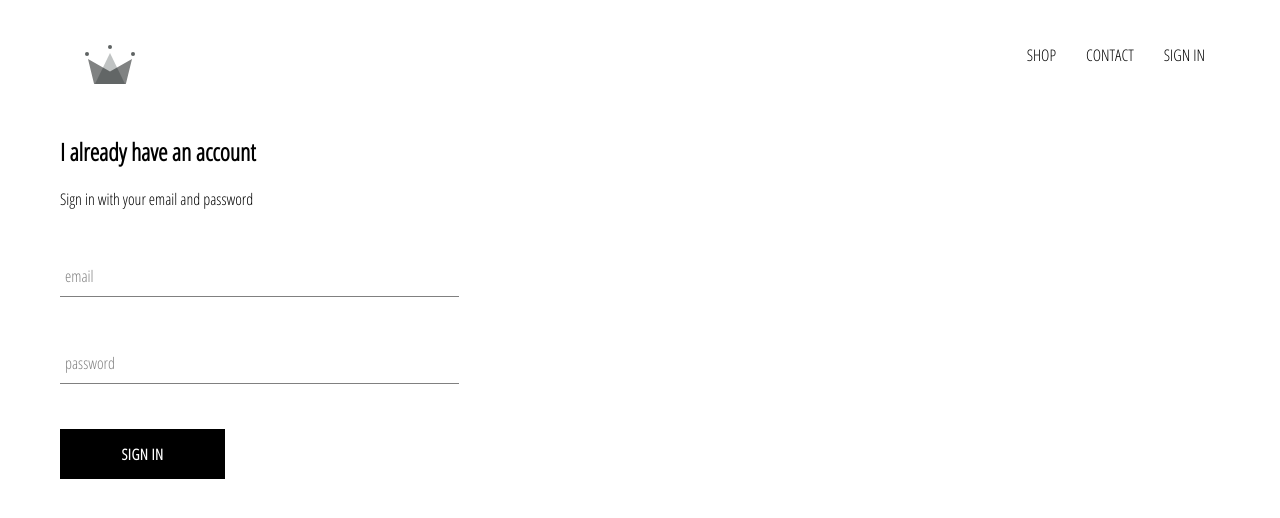
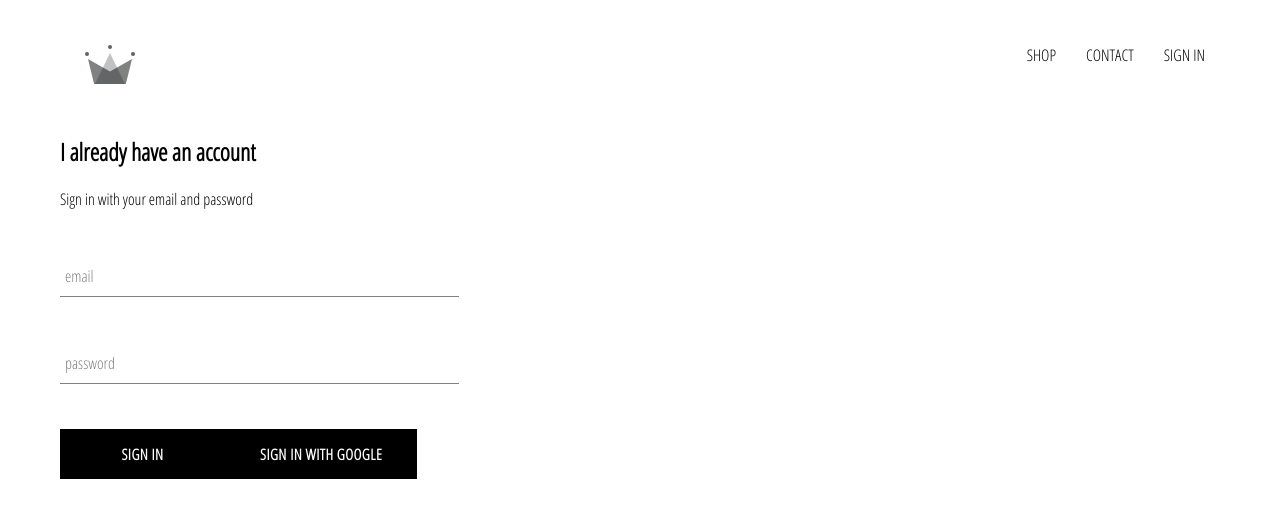
Before and after one commit to BaileyTheriault/ecom-fire, a React (Create React App) app: page /signin in a window 1280 px wide. Shown: the top 518 px of the page. Built offline with nearby package versions, Linux system fonts and the light colour scheme; no server answers.

Commit message:
added firebase w/ auth

```diff
--- a/package.json
+++ b/package.json
@@ -6,6 +6,7 @@
     "@testing-library/jest-dom": "^4.2.4",
     "@testing-library/react": "^9.4.0",
     "@testing-library/user-event": "^7.2.1",
+    "firebase": "^7.7.0",
     "node-sass": "^4.13.1",
     "react": "^16.12.0",
     "react-dom": "^16.12.0",
--- a/src/components/sign-in/sign-in.component.jsx
+++ b/src/components/sign-in/sign-in.component.jsx
@@ -2,6 +2,8 @@
 
 import FormInput from '../form-input/form-input.component';
 import CustomButton from '../custom-button/custom-button.component';
+
+import { signInWithGoogle } from '../../firebase/firebase.utils';
 
 import './sign-in.styles.scss';
 
@@ -53,6 +55,7 @@
 
 
                     <CustomButton type='submit'>Sign In</CustomButton>
+                    <CustomButton onClick={signInWithGoogle}>Sign in with Google</CustomButton>
                 </form>
             </div>
         );
```
